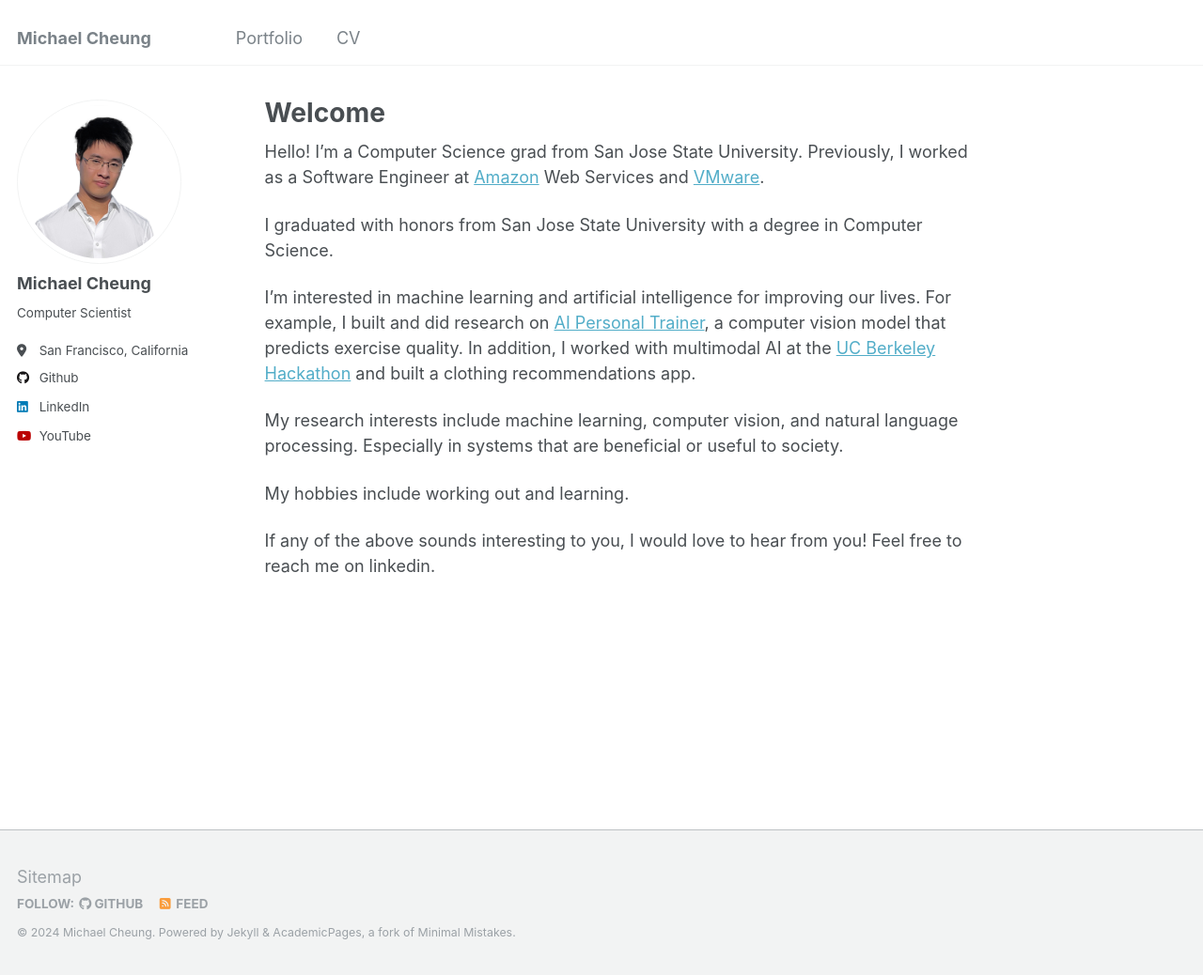
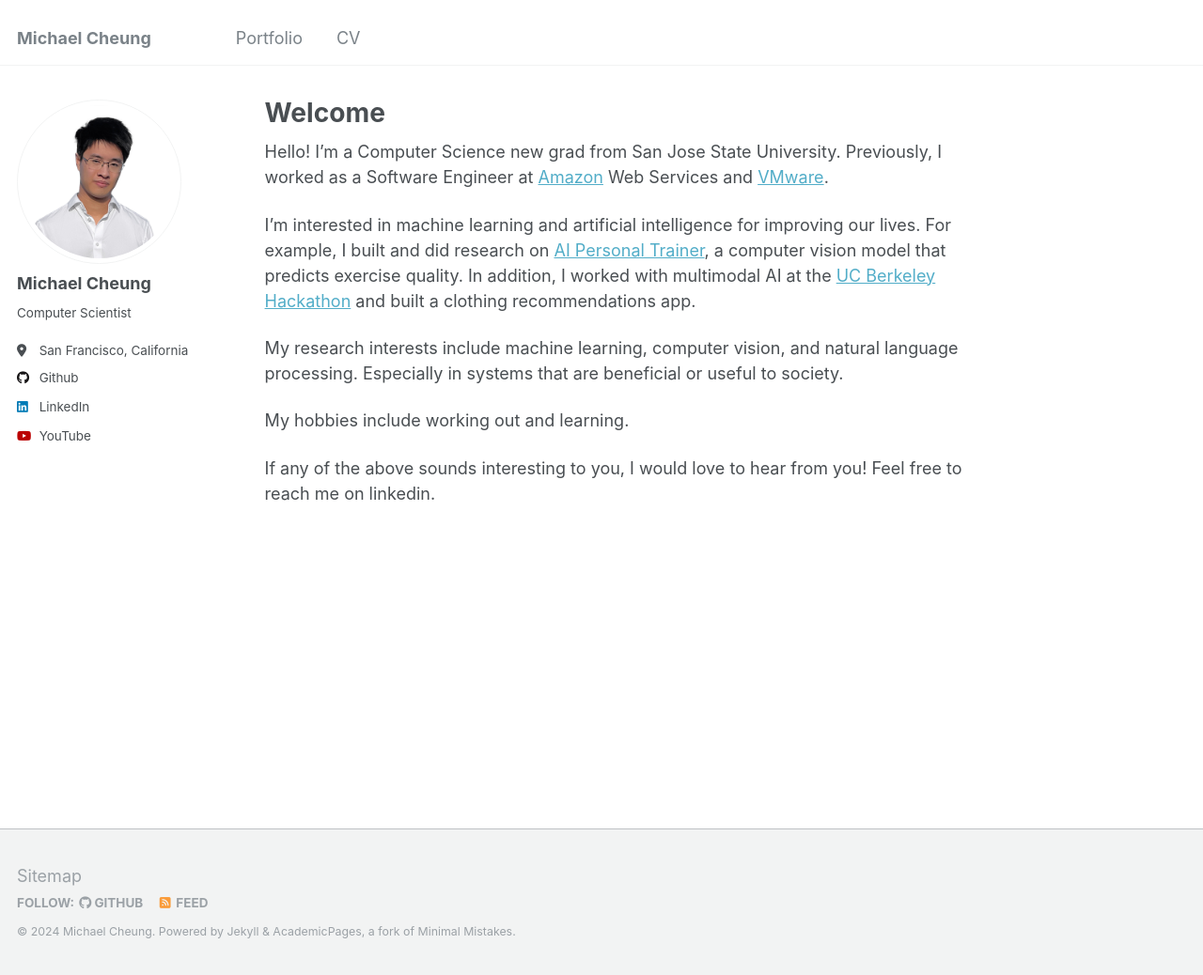
Before and after one commit to cheung0/cheung0.github.io, a Jekyll site: the page built from _pages/about.md, in a window 1280 px wide and 1038 px high. Shown: the whole window at 94% size. Built offline with Jekyll 4.4.1, drawn with Linux system fonts in a browser that asks for light colours.

Commit message:
Update about.md

```diff
--- a/_pages/about.md
+++ b/_pages/about.md
@@ -7,9 +7,7 @@ redirect_from:
   - /about.html
 ---
 
-Hello! I'm a Computer Science grad from San Jose State University. Previously, I worked as a Software Engineer at [Amazon](https://www.amazon.com/) Web Services and [VMware](https://www.vmware.com/).
-
-I graduated with honors from San Jose State University with a degree in Computer Science.
+Hello! I'm a Computer Science new grad from San Jose State University. Previously, I worked as a Software Engineer at [Amazon](https://www.amazon.com/) Web Services and [VMware](https://www.vmware.com/).
 
 I'm interested in machine learning and artificial intelligence for improving our lives. For example, I built and did research on [AI Personal Trainer](https://cheung0.github.io/files/AI Personal Trainer Research.pdf), a computer vision model that predicts exercise quality. In addition, I worked with multimodal AI at the [UC Berkeley Hackathon](https://devpost.com/software/style-sync?ref_content=user-portfolio&ref_feature=in_progress) and built a clothing recommendations app.
 
```
